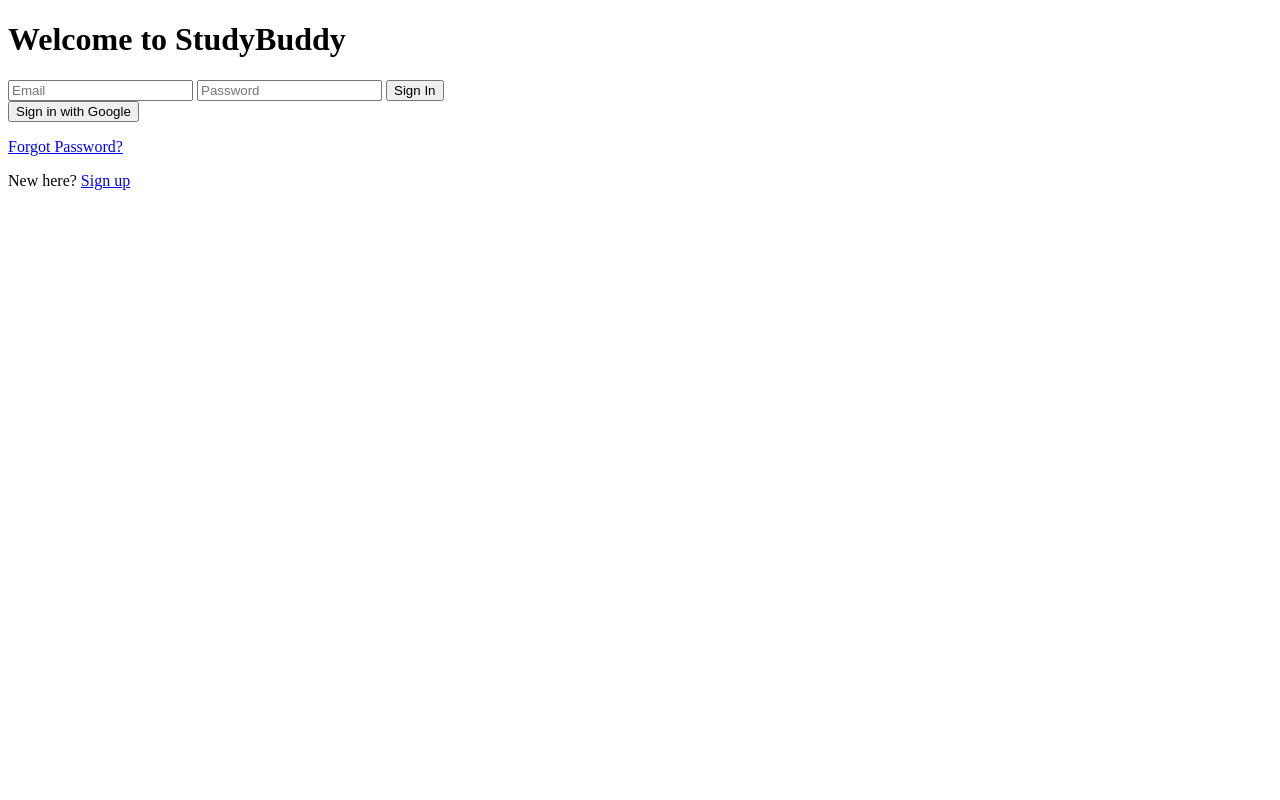
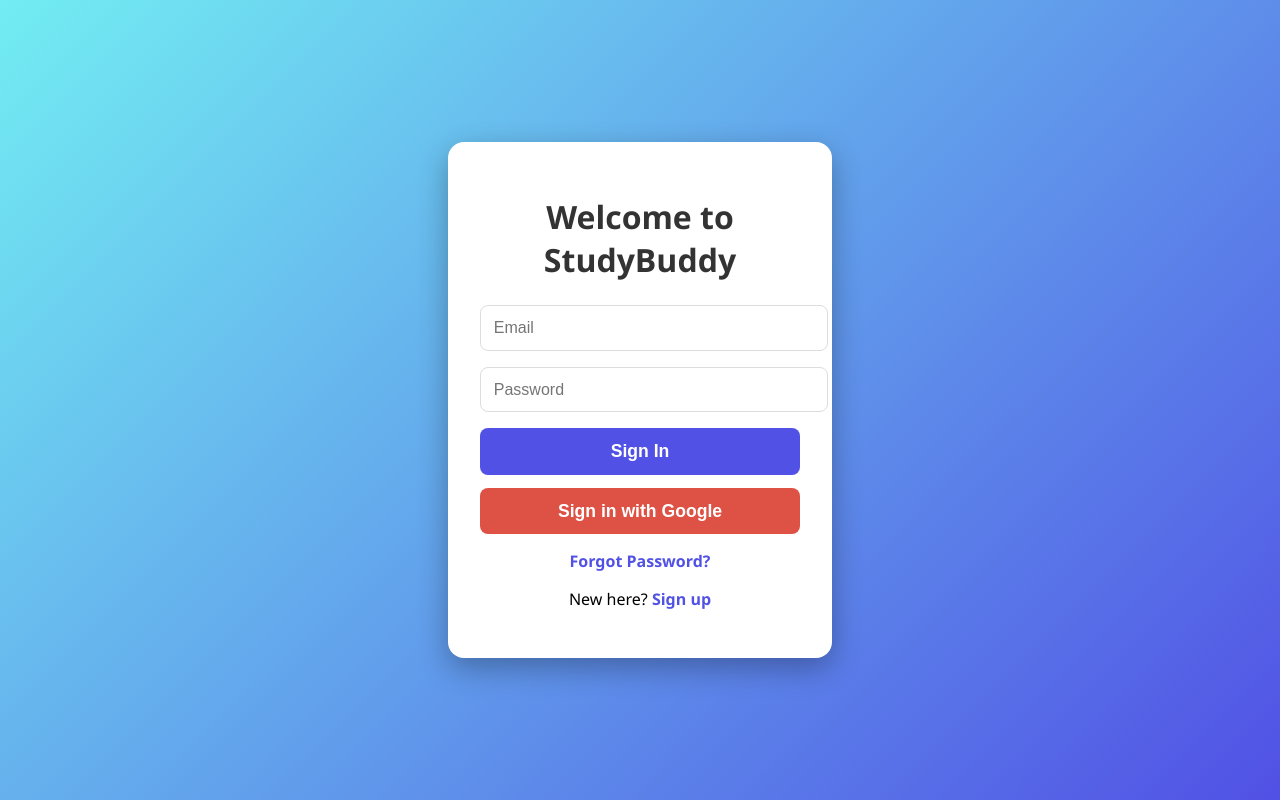
Before and after one commit to Jashwanth-13/student-focus, a plain HTML site: page login.html in a window 1280 px wide. Drawn offline with Linux system fonts and the light colour scheme.

Commit message:
Update login.css

```diff
--- a/login.css
+++ b/login.css
@@ -1,15 +1,59 @@
-document.getElementById('loginForm').addEventListener('submit', function(e){
-    // Simple placeholder - goes to index.html
-});
-
-document.getElementById('gmailLogin').addEventListener('click', function() {
-  alert('Gmail Login integration to be implemented.');
-});
-
-document.getElementById('forgotPass').addEventListener('click', function(){
-  alert('Password reset coming soon.');
-});
-
-document.getElementById('signUpLink').addEventListener('click', function(){
-  alert('Sign-up feature coming soon.');
-});
+body {
+  font-family: 'Segoe UI', Tahoma, Geneva, Verdana, sans-serif;
+  background: linear-gradient(135deg, #72edf2 0%, #5151e5 100%);
+  height: 100vh;
+  display: flex;
+  justify-content: center;
+  align-items: center;
+  margin: 0;
+}
+.login-container {
+  background: white;
+  padding: 2rem;
+  border-radius: 16px;
+  box-shadow: 0 10px 30px rgba(0,0,0,0.3);
+  text-align: center;
+  width: 320px;
+}
+.login-container h1 {
+  margin-bottom: 1.5rem;
+  color: #333;
+}
+.login-container input {
+  width: 100%;
+  padding: 0.8rem;
+  margin-bottom: 1rem;
+  border-radius: 8px;
+  border: 1px solid #ddd;
+  font-size: 1rem;
+}
+button {
+  cursor: pointer;
+  width: 100%;
+  padding: 0.8rem;
+  font-size: 1.1rem;
+  font-weight: bold;
+  border-radius: 8px;
+  border: none;
+  background: #5151e5;
+  color: white;
+  transition: background 0.3s ease;
+}
+button:hover {
+  background: #3d3dc4;
+}
+.gmail-login {
+  background: #de5246;
+  margin-top: 0.8rem;
+}
+.gmail-login:hover {
+  background: #b03e3a;
+}
+a {
+  color: #5151e5;
+  text-decoration: none;
+  font-weight: 600;
+}
+a:hover {
+  text-decoration: underline;
+}
```
